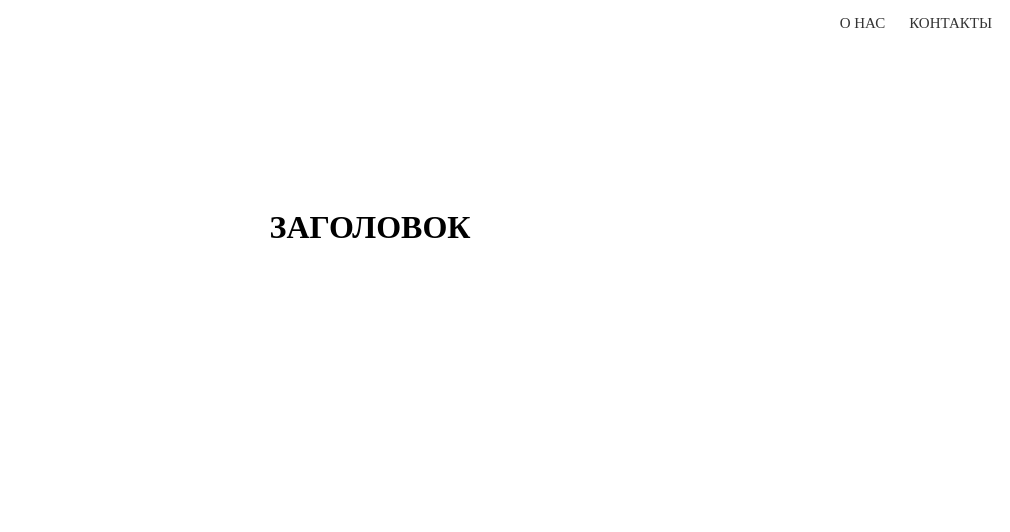
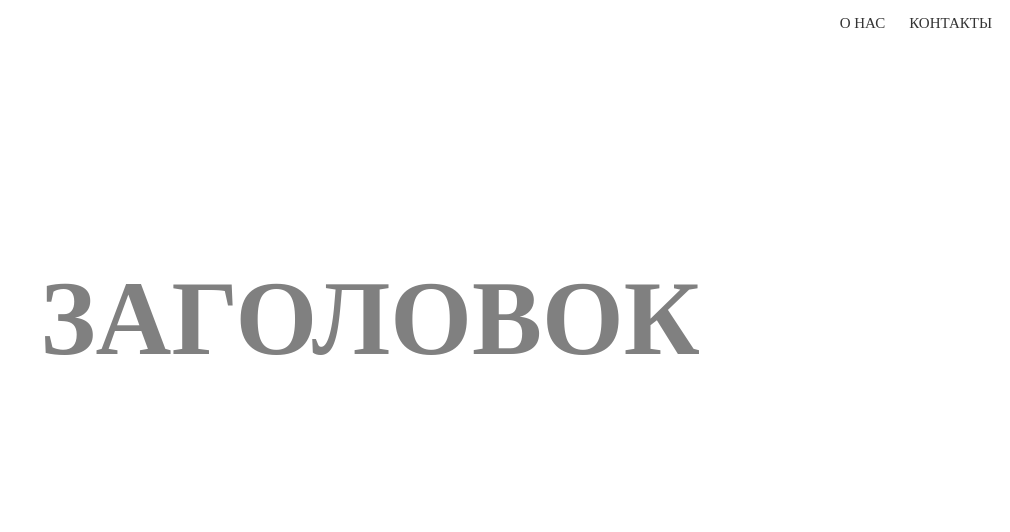
Before and after one commit to WebHeroSchool/Media_Example, a plain HTML site: page index.html in a window 1280 px wide. Shown: the whole page, without its empty margins (270-1280 px from the left). Drawn offline with Linux system fonts and the light colour scheme.

Commit message:
fix media

```diff
--- a/style.css
+++ b/style.css
@@ -75,49 +75,55 @@
 }
 
 
-.wrap {
+.wrap__title {
     text-align: center;
     padding: 150px 0;
 }
 
 /* мобилки*/
  @media (min-width:320px) {
-    .wrap_title {
+    .wrap__title {
+        color: blue;
         font-size: 25px;
     }
  }
 
  /* мобилки (альбомная ориентация)*/
   @media (min-width:481px) {
-    .wrap_title {
+    .wrap__title {
+        color: brown;
         font-size: 35px;
     }
  }
 
  /* небольшие планшеты*/
    @media (min-width:601px) {
-    .wrap_title {
+    .wrap__title {
+        color: cornflowerblue;
         font-size: 45px;
     }
  }
 
  /* плншеты (портретная ориентация)*/
    @media (min-width:768px) {
-    .wrap_title {
+    .wrap__title {
+        color: darkgoldenrod;
         font-size: 55px;
     }
  }
 
   /* плншеты (альбомная ориентация)*/
    @media (min-width:1024px) {
-    .wrap_title {
+    .wrap__title {
+        color: darkgreen;
         font-size: 75px;
     }
  }
 
   /* ПК */
    @media (min-width:1280px) {
-    .wrap_title {
+    .wrap__title {
+        color: grey;
         font-size: 105px;
     }
  }
```
Also changed, not shown: index.html (line endings or trailing spaces).
